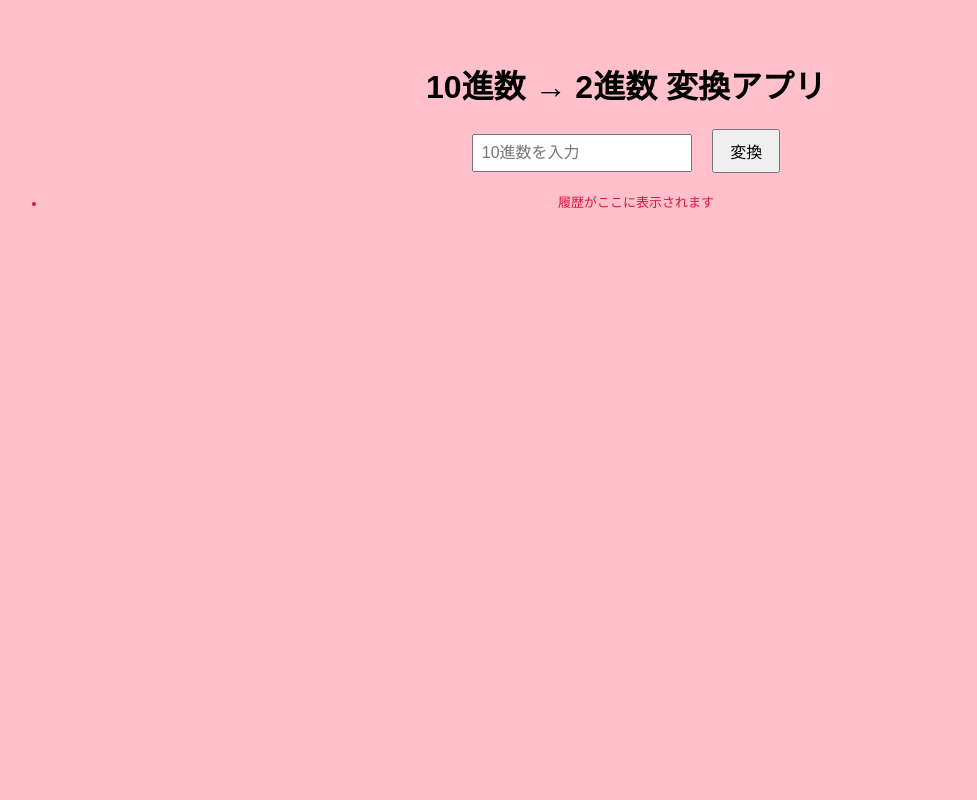
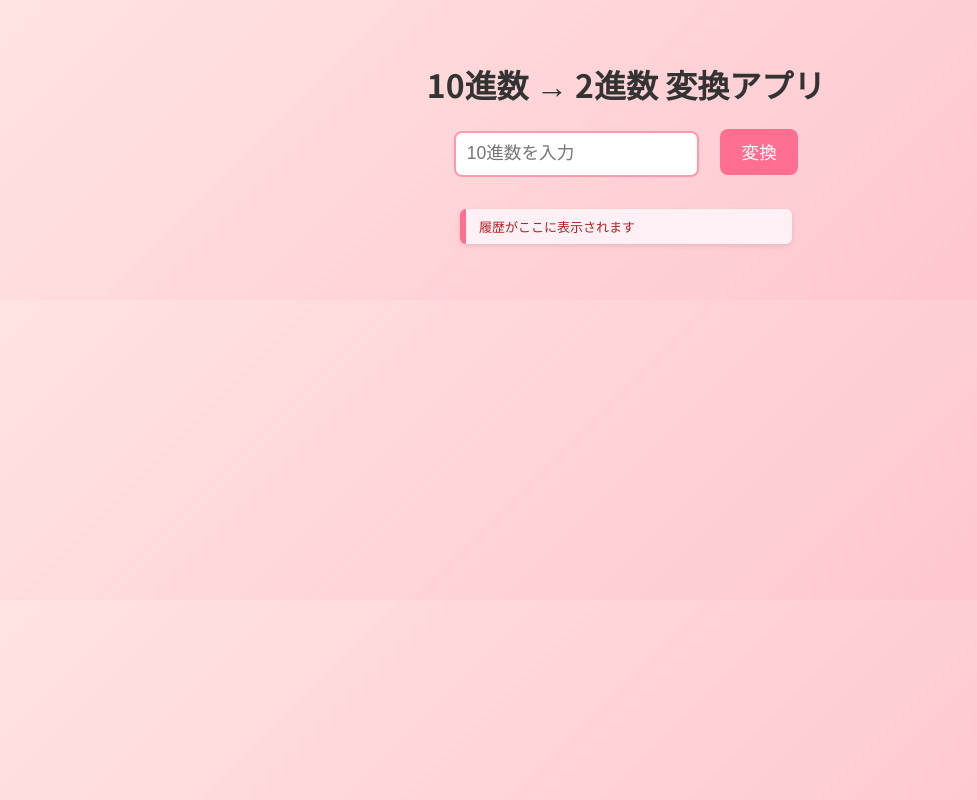
Before and after one commit to nekoeta/test, a plain HTML site: page index.html in a window 1280 px wide. Shown: the whole page, without its empty margins (14-991 px from the left). Drawn offline with Linux system fonts and the light colour scheme.

Commit message:
履歴表示

```diff
--- a/style.css
+++ b/style.css
@@ -1,34 +1,63 @@
+@import url('https://fonts.googleapis.com/css2?family=Noto+Sans+JP:wght@400;700&display=swap');
+
 body {
-  font-family: sans-serif;
+  font-family: 'Noto Sans JP', sans-serif;
   text-align: center;
   padding: 2em;
-  background-color: #ffc0cb;
+  background: linear-gradient(135deg, #ffe4e1, #ffc0cb);
+  color: #333;
 }
 
 input {
-  padding: 0.5em;
-  font-size: 1em;
-  width: 200px;
+  padding: 0.6em;
+  font-size: 1.1em;
+  width: 220px;
+  border: 2px solid #ff99aa;
+  border-radius: 8px;
+  outline: none;
+  transition: box-shadow 0.2s;
+}
+input:focus {
+  box-shadow: 0 0 5px #ff99aa;
 }
 
 button {
-  padding: 0.5em 1em;
-  font-size: 1em;
+  padding: 0.6em 1.2em;
+  font-size: 1.1em;
   margin-left: 1em;
+  background-color: #ff6f91;
+  color: white;
+  border: none;
+  border-radius: 8px;
+  cursor: pointer;
+  transition: background-color 0.3s, transform 0.2s;
+}
+button:hover {
+  background-color: #ff4f75;
+  transform: scale(1.05);
 }
 
 #resultDisp {
-  margin-top: 1em;
-  font-size: 1.2em;
+  margin-top: 1.5em;
+  font-size: 1.3em;
   font-weight: bold;
-  color: #dc143c;
+  color: #b22222;
 }
 
 #historyList {
-  margin-top: 1em;
-  padding-left: 20px;
+  margin-top: 2em;
+  padding-left: 0;
+  list-style: none;
 }
 #historyList li {
-  color: #dc143c;
+  background-color: #fff0f5;
+  margin: 0.5em auto;
+  padding: 0.6em 1em;
+  max-width: 300px;
+  border-left: 6px solid #ff6f91;
+  border-radius: 6px;
   font-family: monospace;
+  color: #b22222;
+  text-align: left;
+  box-shadow: 0 2px 5px rgba(0,0,0,0.1);
 }
```
